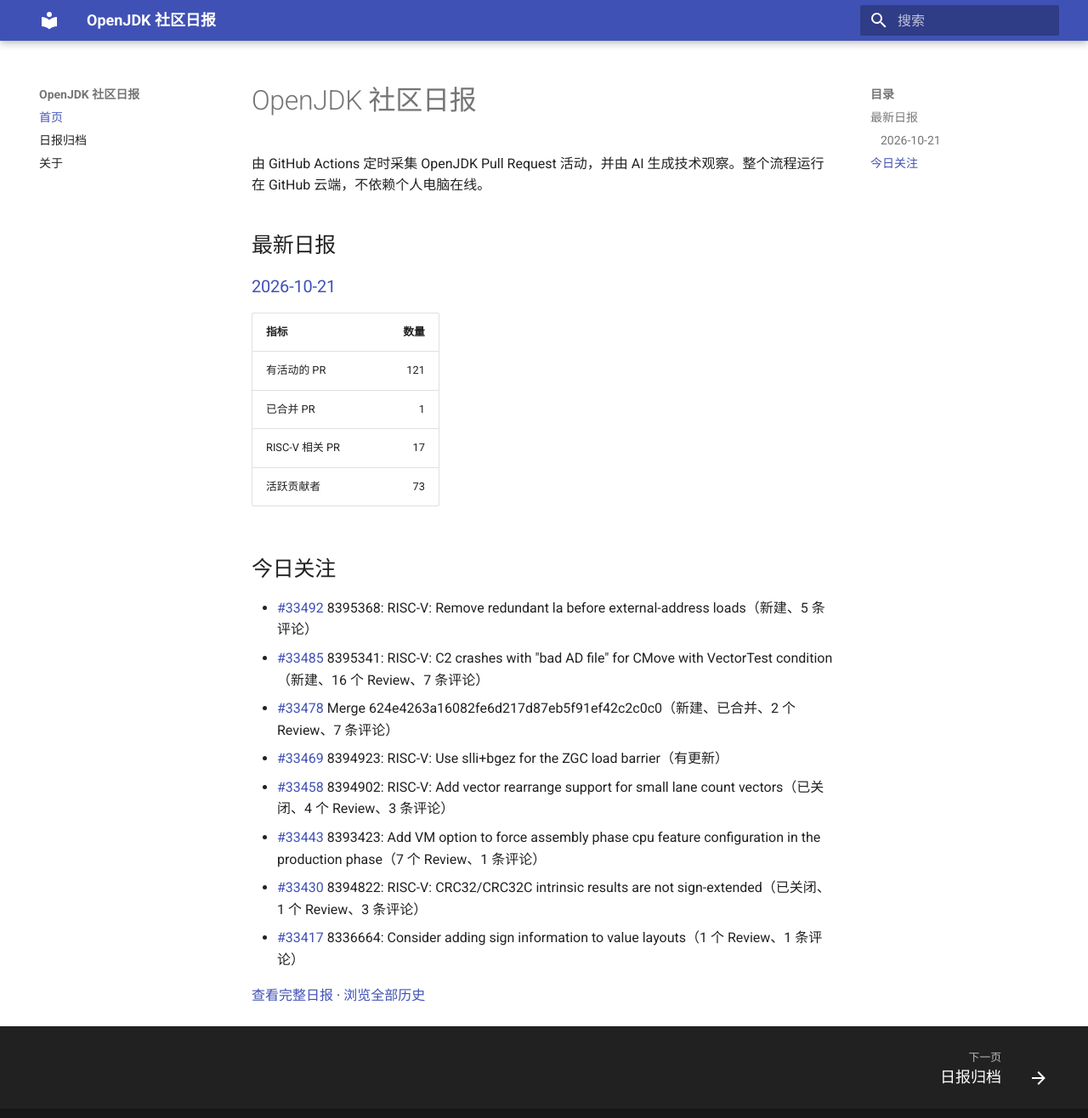
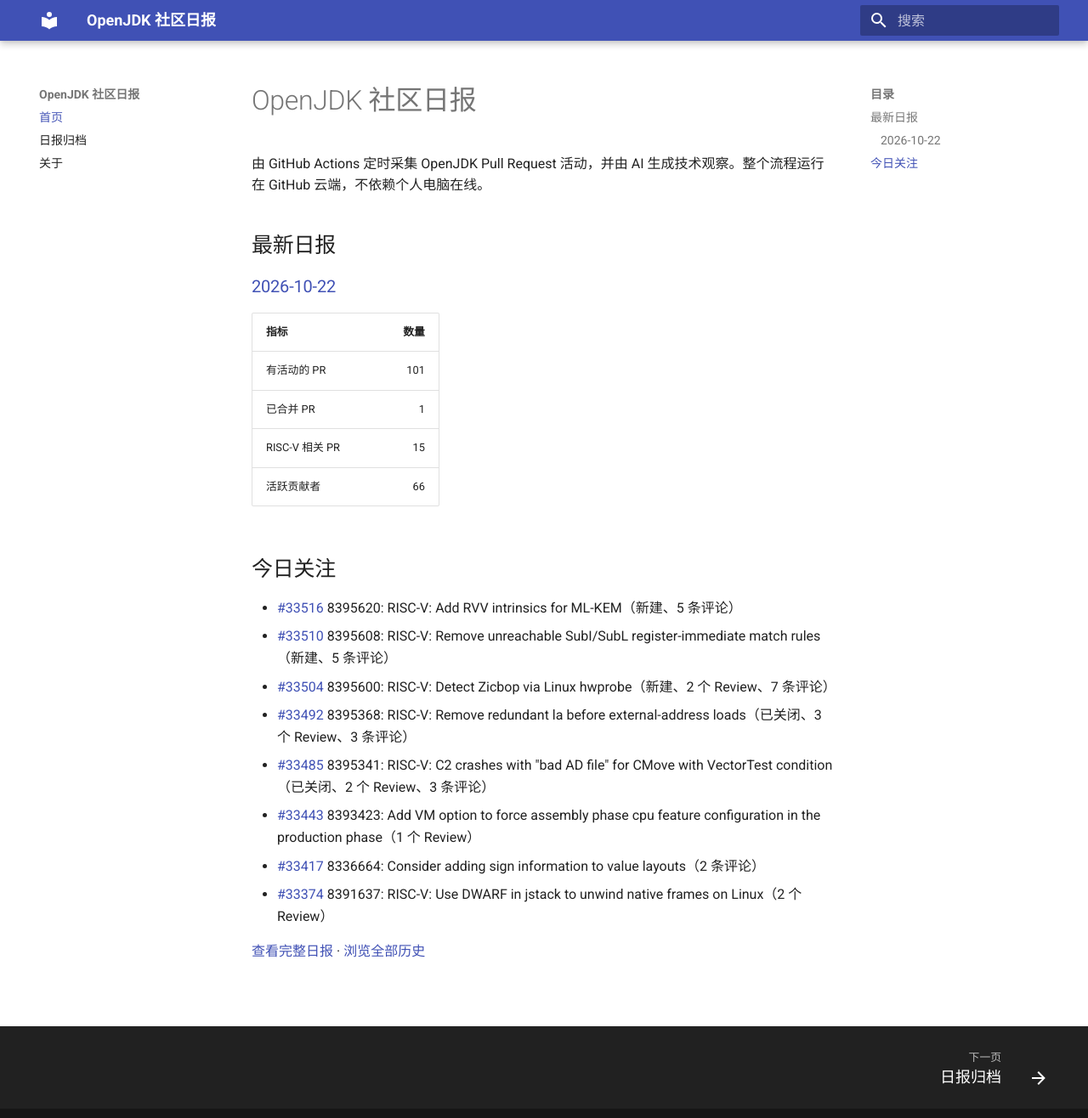
Before and after one commit to DingliZhang/openjdk-daily, an MkDocs documentation site: the page built from docs/index.md, in a window 1280 px wide and 1329 px high. Shown: the top 1316 px of the window at 85% size. Built offline with MkDocs 1.6.1 and Material for MkDocs 9.7.7, drawn with Linux system fonts in a browser that asks for light colours.

Commit message:
report: add OpenJDK daily report

```diff
--- a/docs/index.md
+++ b/docs/index.md
@@ -4,24 +4,24 @@
 
 ## 最新日报
 
-### [2026-10-21](reports/2026/2026-10-21.md)
+### [2026-10-22](reports/2026/2026-10-22.md)
 
 | 指标 | 数量 |
 |---|---:|
-| 有活动的 PR | 121 |
+| 有活动的 PR | 101 |
 | 已合并 PR | 1 |
-| RISC-V 相关 PR | 17 |
-| 活跃贡献者 | 73 |
+| RISC-V 相关 PR | 15 |
+| 活跃贡献者 | 66 |
 
 ## 今日关注
 
-- [#33492](https://github.com/openjdk/jdk/pull/33492) 8395368: RISC-V: Remove redundant la before external-address loads（新建、5 条评论）
-- [#33485](https://github.com/openjdk/jdk/pull/33485) 8395341: RISC-V: C2 crashes with "bad AD file" for CMove with VectorTest condition（新建、16 个 Review、7 条评论）
-- [#33478](https://github.com/openjdk/jdk/pull/33478) Merge 624e4263a16082fe6d217d87eb5f91ef42c2c0c0（新建、已合并、2 个 Review、7 条评论）
-- [#33469](https://github.com/openjdk/jdk/pull/33469) 8394923: RISC-V: Use slli+bgez for the ZGC load barrier（有更新）
-- [#33458](https://github.com/openjdk/jdk/pull/33458) 8394902: RISC-V: Add vector rearrange support for small lane count vectors（已关闭、4 个 Review、3 条评论）
-- [#33443](https://github.com/openjdk/jdk/pull/33443) 8393423: Add VM option to force assembly phase cpu feature configuration in the production phase（7 个 Review、1 条评论）
-- [#33430](https://github.com/openjdk/jdk/pull/33430) 8394822: RISC-V: CRC32/CRC32C intrinsic results are not sign-extended（已关闭、1 个 Review、3 条评论）
-- [#33417](https://github.com/openjdk/jdk/pull/33417) 8336664: Consider adding sign information to value layouts（1 个 Review、1 条评论）
+- [#33516](https://github.com/openjdk/jdk/pull/33516) 8395620: RISC-V: Add RVV intrinsics for ML-KEM（新建、5 条评论）
+- [#33510](https://github.com/openjdk/jdk/pull/33510) 8395608: RISC-V: Remove unreachable SubI/SubL register-immediate match rules（新建、5 条评论）
+- [#33504](https://github.com/openjdk/jdk/pull/33504) 8395600: RISC-V: Detect Zicbop via Linux hwprobe（新建、2 个 Review、7 条评论）
+- [#33492](https://github.com/openjdk/jdk/pull/33492) 8395368: RISC-V: Remove redundant la before external-address loads（已关闭、3 个 Review、3 条评论）
+- [#33485](https://github.com/openjdk/jdk/pull/33485) 8395341: RISC-V: C2 crashes with "bad AD file" for CMove with VectorTest condition（已关闭、2 个 Review、3 条评论）
+- [#33443](https://github.com/openjdk/jdk/pull/33443) 8393423: Add VM option to force assembly phase cpu feature configuration in the production phase（1 个 Review）
+- [#33417](https://github.com/openjdk/jdk/pull/33417) 8336664: Consider adding sign information to value layouts（2 条评论）
+- [#33374](https://github.com/openjdk/jdk/pull/33374) 8391637: RISC-V: Use DWARF in jstack to unwind native frames on Linux（2 个 Review）
 
-[查看完整日报](reports/2026/2026-10-21.md) · [浏览全部历史](reports/index.md)
+[查看完整日报](reports/2026/2026-10-22.md) · [浏览全部历史](reports/index.md)
```
Also changed, not shown: docs/reports/2026/2026-10-22.md (added, +222 -0 lines), docs/reports/index.md (+2 -1 lines), 2 other files.
